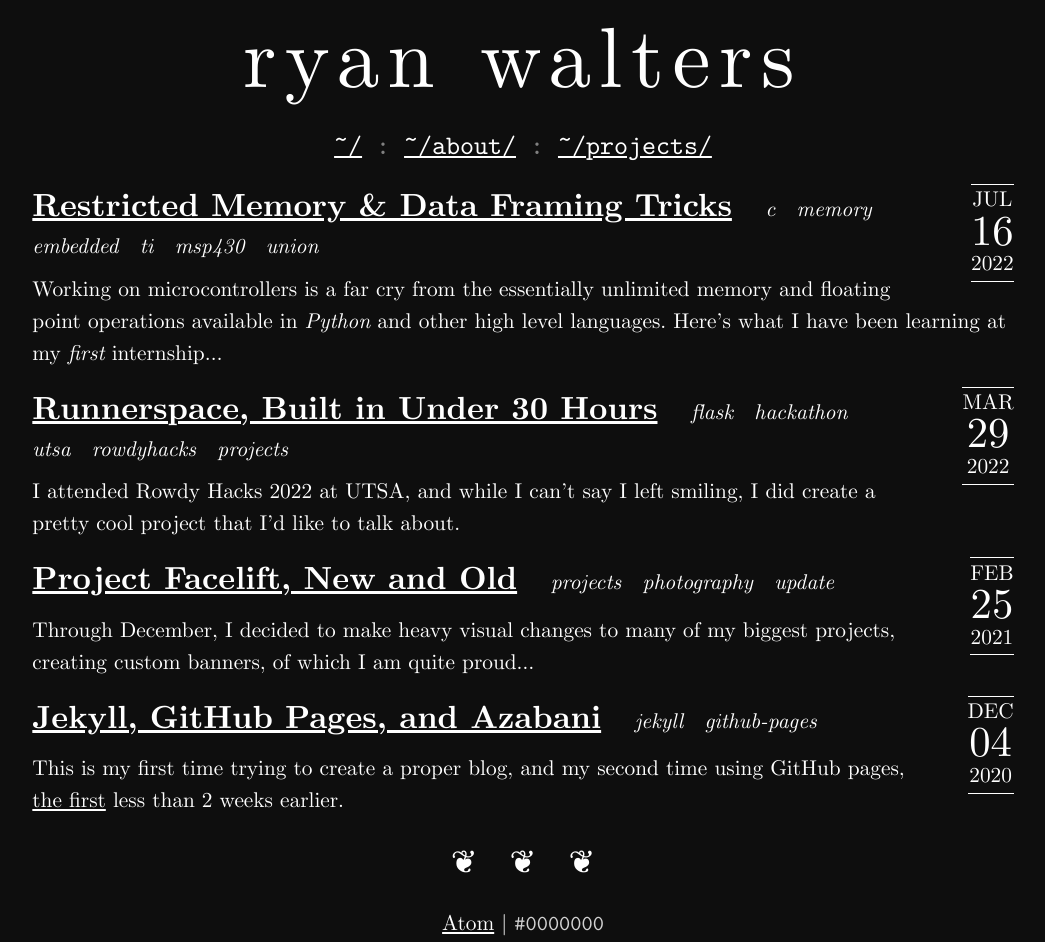
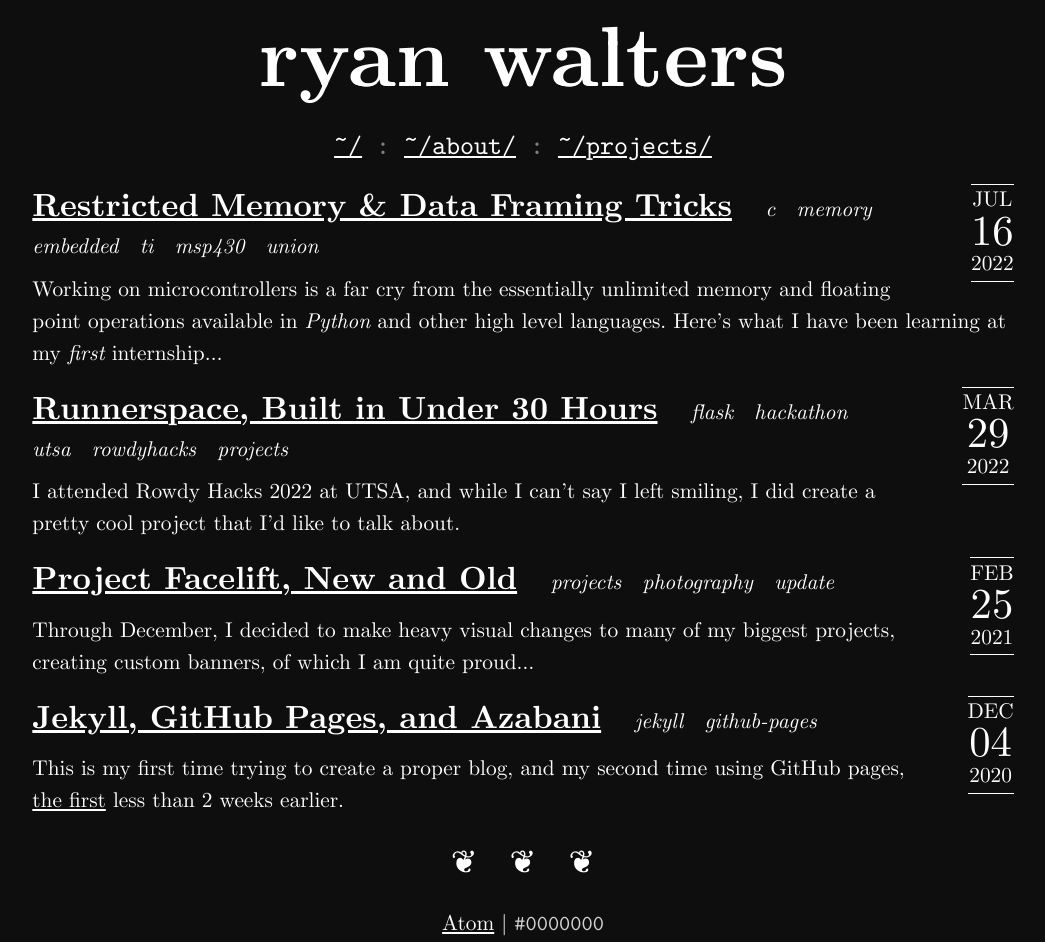
Before and after one commit to Xevion/v2.xevion.dev, a Jekyll site: the page built from index.html, in a window 1280 px wide. Shown: the whole page, without its empty margins (117-1162 px from the left). Built offline with Jekyll 4.4.1, drawn with Linux system fonts in a browser that asks for light colours.

Commit message:
Add glitch header animation

```diff
--- a/_includes/header.html
+++ b/_includes/header.html
@@ -1,4 +1,10 @@
-<header>Ryan Walters</header>
+<header>
+    <div class="stack" style="--stacks: 3;">
+        <span style="--index: 0;">ryan walters</span>
+        <span style="--index: 1;">ryan walters</span>
+        <span style="--index: 2;">ryan walters</span>
+    </div>
+</header>
 <nav>
     <a href="/">~/</a>
     :
--- /dev/null
+++ b/_sass/glitch.scss
@@ -0,0 +1,59 @@
+.stack {
+  display: grid;
+  grid-template-columns: 1fr;
+}
+
+.stack span {
+  font-weight: bold;
+  grid-row-start: 1;
+  grid-column-start: 1;
+  font-size: 4rem;
+  --stack-height: calc(100% / var(--stacks) - 1px);
+  --inverse-index: calc(calc(var(--stacks) - 1) - var(--index));
+  --clip-top: calc(var(--stack-height) * var(--index));
+  --clip-bottom: calc(var(--stack-height) * var(--inverse-index));
+  clip-path: inset(var(--clip-top) 0 var(--clip-bottom) 0);
+  animation: stack 340ms cubic-bezier(.46, .29, 0, 1.24) 1 backwards calc(var(--index) * 120ms), glitch 2s ease infinite 2s alternate-reverse;
+}
+
+.stack span:nth-child(odd) {
+  --glitch-translate: 8px;
+}
+
+.stack span:nth-child(even) {
+  --glitch-translate: -8px;
+}
+
+@keyframes stack {
+  0% {
+    opacity: 0;
+    transform: translateX(-50%);
+    text-shadow: -2px 3px 0 red, 2px -3px 0 blue;
+  }
+  60% {
+    opacity: 0.5;
+    transform: translateX(50%);
+  }
+  80% {
+    transform: none;
+    opacity: 1;
+    text-shadow: 2px -3px 0 red, -2px 3px 0 blue;
+  }
+  100% {
+    text-shadow: none;
+  }
+}
+
+@keyframes glitch {
+  0% {
+    text-shadow: -2px 3px 0 red, 2px -3px 0 blue;
+    transform: translate(var(--glitch-translate));
+  }
+  2% {
+    text-shadow: 2px -3px 0 red, -2px 3px 0 blue;
+  }
+  4%, 100% {
+    text-shadow: none;
+    transform: none;
+  }
+}
--- a/_sass/main.scss
+++ b/_sass/main.scss
@@ -1,3 +1,5 @@
+@import "glitch";
+
 ::selection {
   background: #606060;
   color: white;
@@ -380,7 +382,6 @@
       a {
         text-decoration: none;
         font-style: italic;
-        //color: #90bcff;
       }
     }
   }
```
